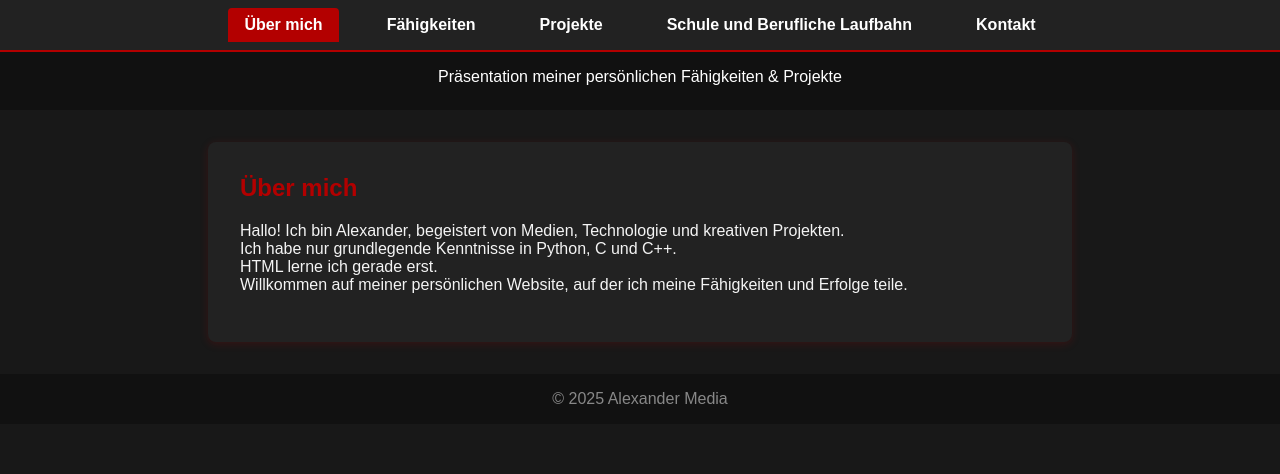
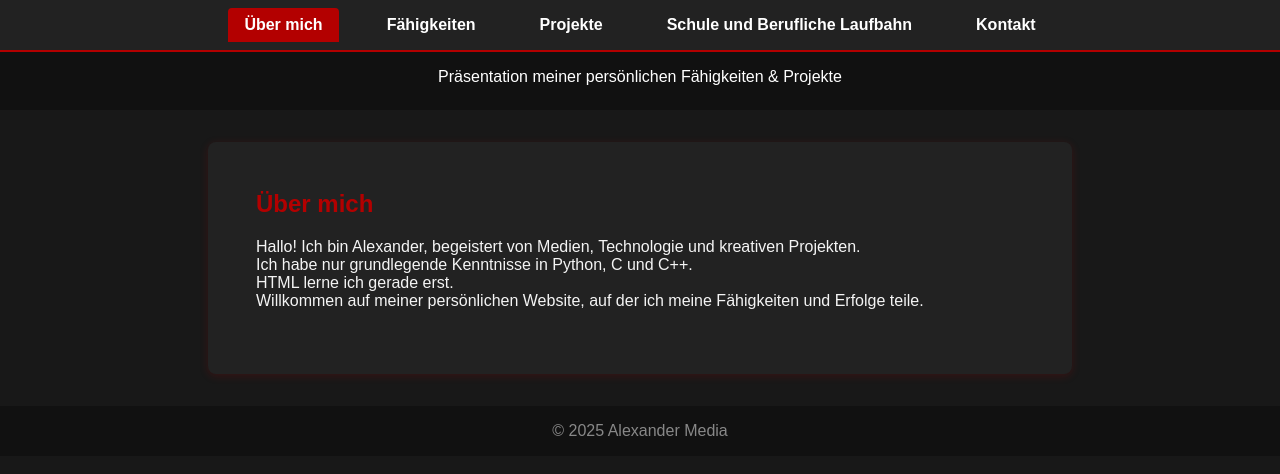
Before and after one commit to TCGTV/tcgtv.github.io, a plain HTML site: page bootstrapindex.html in a window 1280 px wide. Shown: the part 82-556 px from the top of the page. Drawn offline with Linux system fonts and the light colour scheme.

Commit message:
modified:   bootstrapindex.html

```diff
--- a/bootstrapindex.html
+++ b/bootstrapindex.html
@@ -103,6 +103,22 @@
             justify-content: center;
             margin-bottom: 1em; /* Add padding below the widget */
         }
+
+        /* Prevent horizontal scrolling */
+        body {
+            overflow-x: hidden;
+        }
+
+        /* Ensure images and other media scale properly */
+        img, iframe {
+            max-width: 100%;
+            height: auto;
+        }
+
+        /* Add padding and ensure sections fit within the container */
+        section {
+            padding: 1em;
+        }
     </style>
     <script>
         document.addEventListener("DOMContentLoaded", function() {
@@ -145,6 +161,8 @@
     <script src="https://www.google.com/recaptcha/api.js" async defer></script>
 </head>
 <body>
+    <div class="container">
+        <!-- Wrap all content in a Bootstrap container -->
         <header>
             <h1>Alexander Media</h1>
             <nav>
@@ -271,6 +289,7 @@
         <footer>
             &copy; 2025 Alexander Media
         </footer>
+    </div>
     <script>
         document.addEventListener("DOMContentLoaded", function() {
             const kontaktForm = document.getElementById("kontaktForm");
```
Lines whose indentation alone changed are shown as unchanged.
